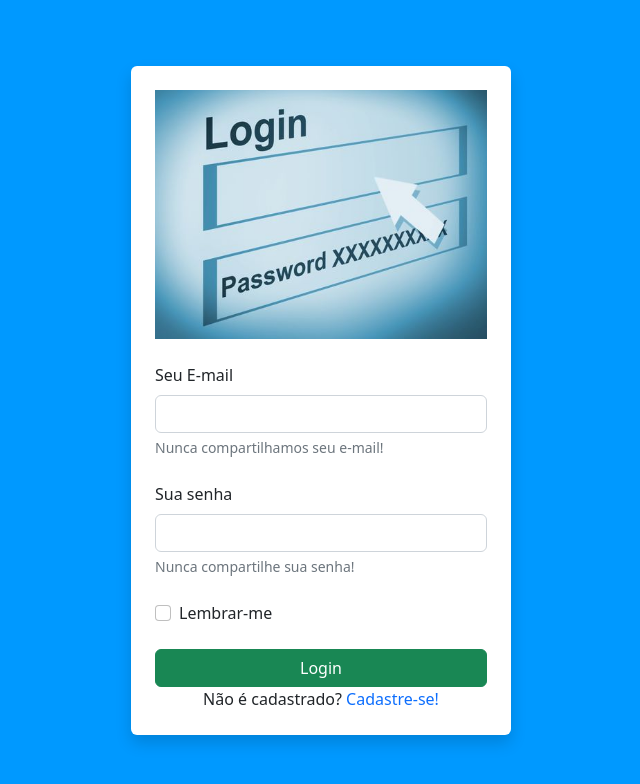
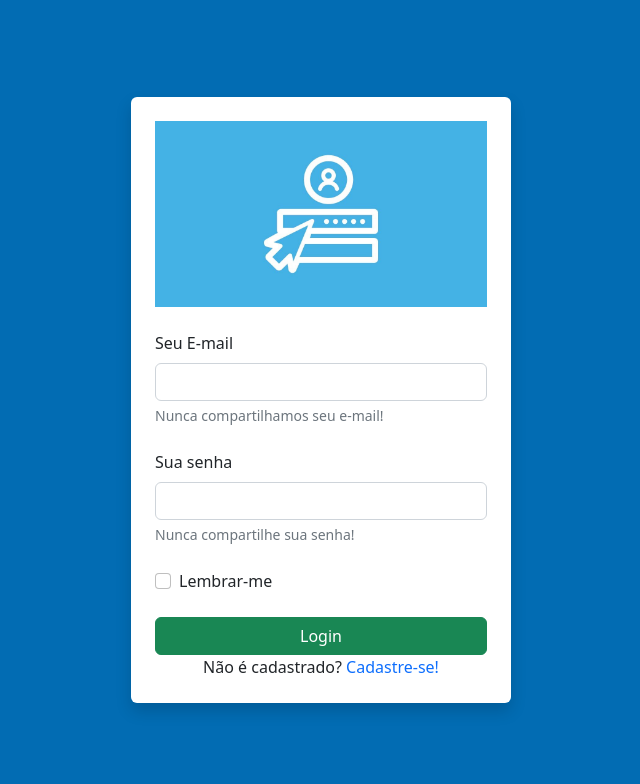
Before and after one commit to BrunoR90/Projetos-Web, a plain HTML site: page pagina2_login_bootstrap/index.html in a window 1280 px wide. Shown: the whole page, without its empty margins (319-959 px from the left). Drawn offline with nearby package versions, Linux system fonts and the light colour scheme.

Commit message:
Update 0.1 no login2

```diff
--- a/pagina2_login_bootstrap/index.html
+++ b/pagina2_login_bootstrap/index.html
@@ -10,7 +10,7 @@
 
     <style>
         :root {
-            --bs-body-bg: rgb(0, 153, 255);
+            --bs-body-bg: rgb(2, 108, 179);
         }
     </style>
 
@@ -20,7 +20,7 @@
         <div class="row vh-100 align-items-center justify-content-center"> <!-- vh-100 = viewport 100, align = alinha vertical, justify = alinha horizontal -->
             <div class="col-sm-8 col-md-6 col-lg-4 bg-white rounded p-4 shadow">
               <div class="row justify-content-center mb-4">
-                 <img src="login.jpg" class="w-10"> <!-- w = width -->
+                 <img src="login1.jpg" class="w-10"> <!-- w = width -->
               </div>
               <form>
                   <div class="mb-4">
```
Also changed, not shown: pagina2_login_bootstrap/login1.jpg (added).
